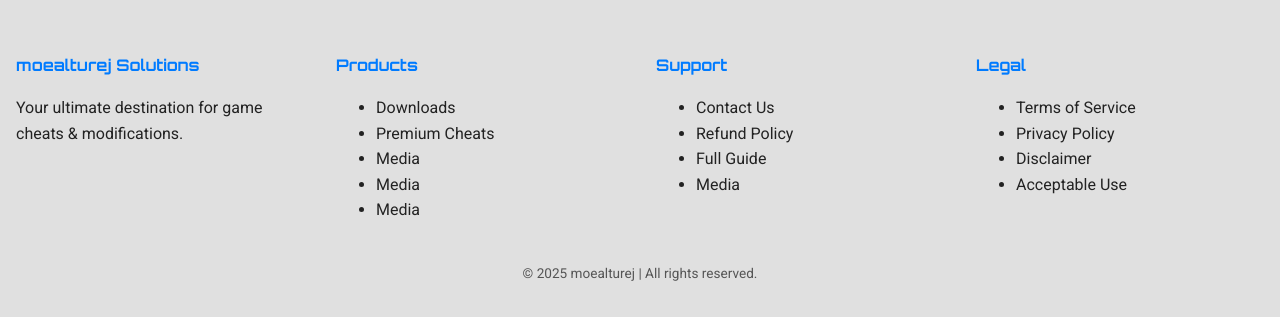
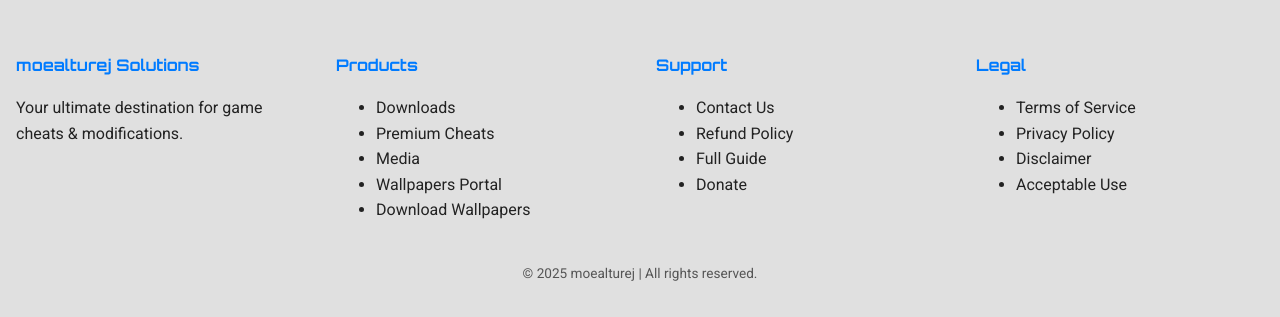
Before and after one commit to moealturej/moealturej-services, a Flask app: page / in a window 1280 px wide. Shown: the part 2741-3058 px from the top of the page. Run offline with Flask 3, Linux system fonts and the light colour scheme.

Commit message:
Update base.html

```diff
--- a/templates/base.html
+++ b/templates/base.html
@@ -227,8 +227,8 @@
           <li><a href="/downloads">Downloads</a></li>
           <li><a href="/store">Premium Cheats</a></li>
           <li><a href="/showcase">Media</a></li>
-          <li><a href="/submit-wallpapers">Media</a></li>
-         <li><a href="/download-wallpapers">Media</a></li>
+          <li><a href="/submit-wallpapers">Wallpapers Portal</a></li>
+         <li><a href="/download-wallpapers">Download Wallpapers</a></li>
         </ul>
       </div>
       <div>
@@ -237,7 +237,7 @@
           <li><a href="/contact">Contact Us</a></li>
           <li><a href="/refund-policy">Refund Policy</a></li>
           <li><a href="/guide">Full Guide</a></li>
-          <li><a href="/donate">Media</a></li>
+          <li><a href="/donate">Donate</a></li>
         </ul>
       </div>
       <div>
```
